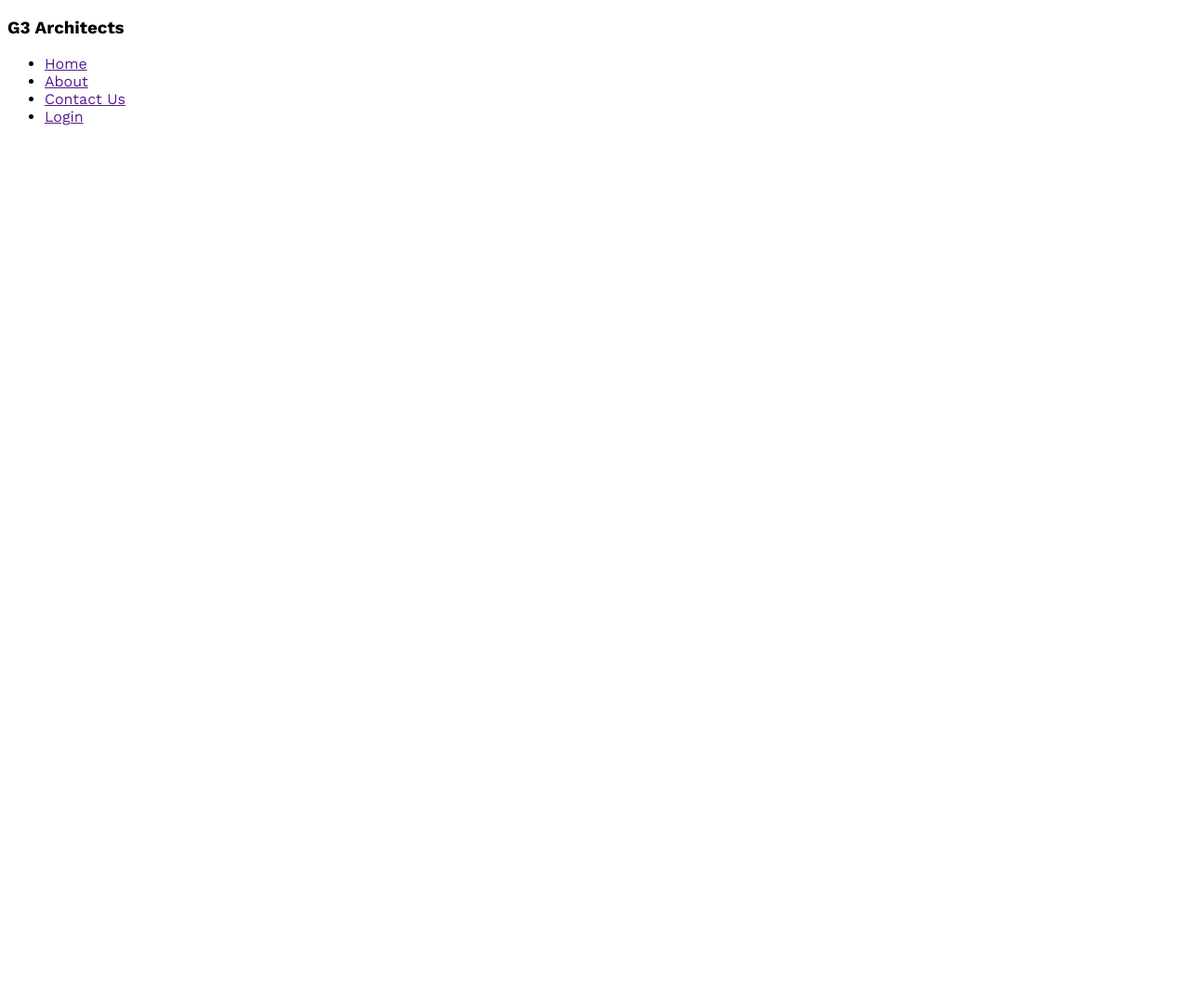
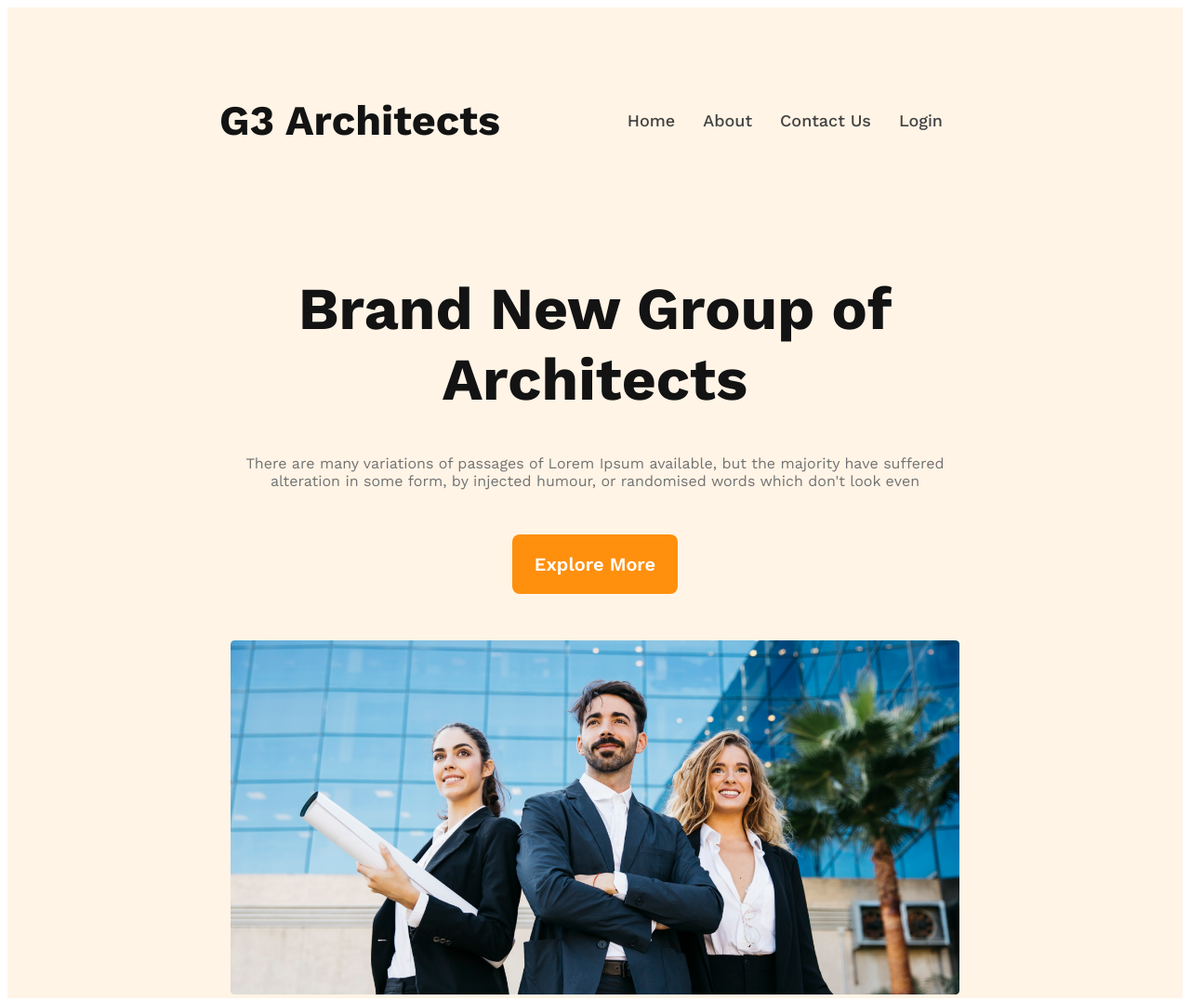
Before and after one commit to pronoy656/G3-Architect-web1.0, a plain HTML site: page index.html in a window 1280 px wide. Shown: the whole page at 93% size. Before the commit the page ends 800 px from the top, so only its background shows below. Drawn offline with nearby package versions, Linux system fonts and the light colour scheme.

Commit message:
img added

```diff
--- a/index.html
+++ b/index.html
@@ -9,7 +9,7 @@
   <body>
     <header>
       <nav>
-        <h3>G3 Architects</h3>
+        <h3 class="title">G3 Architects</h3>
         <ul>
           <li><a href="">Home</a></li>
           <li><a href="">About</a></li>
@@ -17,6 +17,20 @@
           <li><a href="">Login</a></li>
         </ul>
       </nav>
+      <div class="banner">
+        <div class="banner-content">
+          <h1 class="banner-title">Brand New Group of Architects</h1>
+          <p class="banner-description">
+            There are many variations of passages of Lorem Ipsum available, but
+            the majority have suffered alteration in some form, by injected
+            humour, or randomised words which don't look even
+          </p>
+          <button class="btn-primary">Explore More</button>
+        </div>
+        <div class="banner-image">
+          <img src="images/banner.png" alt="" />
+        </div>
+      </div>
     </header>
     <main></main>
     <footer></footer>
--- a/styles/architec.css
+++ b/styles/architec.css
@@ -3,3 +3,66 @@
   *{
     font-family: 'Work Sans', sans-serif;
   }
+  header{
+    background: rgba(255, 144, 14, 0.10);
+  }
+  .btn-primary{
+    background-color: #FF900E;
+    border-radius: 8px;
+    border: none;
+    margin-top: 32px;
+    margin-bottom: 50px;
+    padding: 20px 24px;
+    color: #FFF;
+    font-size: 20px;
+    font-weight: 600;
+
+  }
+  nav{
+    display: flex;
+    justify-content: space-between;
+    padding: 50px 228px;
+    align-items: center;
+  }
+  nav .title{
+    color: var(--Dark-01, #131313);
+font-size: 45px;
+font-weight: 700;
+
+  }
+  nav>ul{
+    display: flex;
+  }
+ nav li{
+    list-style: none;
+    margin-right: 30px;
+    font-size: 18px;
+    font-weight: 500;
+  }
+  nav li a{
+    text-decoration: none;
+    color: #424242;
+  }
+/* -------------------Banner section styles start-------------- */
+  .banner-content{
+    max-width: 800px;
+    text-align: center;
+    margin: 0 auto;
+  }
+  .banner-content h1{
+    color: var(--Dark-01, #131313);
+    font-size: 64px;
+    font-weight: 700;
+  }
+  .banner-content p{
+    color: var(--Dark-03, #727272);
+    font-size: 16px;
+    font-weight: 400;
+  }
+.banner-image{
+    /* width: 960px; */
+    margin: 0px 240px;
+}
+.banner-image img{
+    width:  100%;
+}
```
